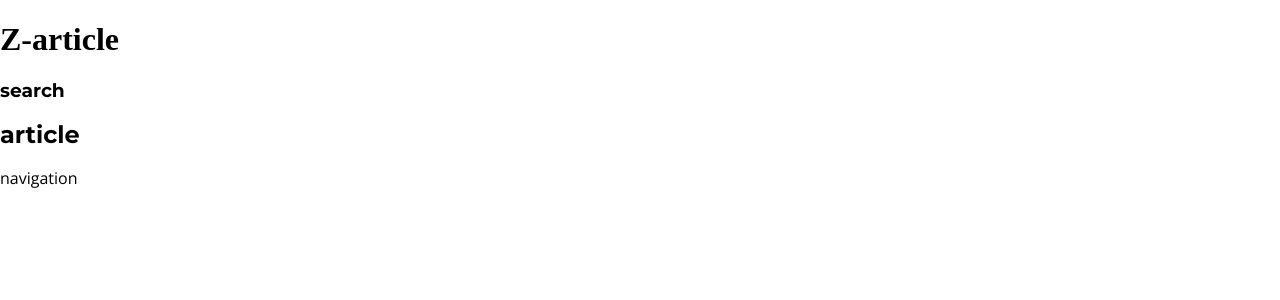
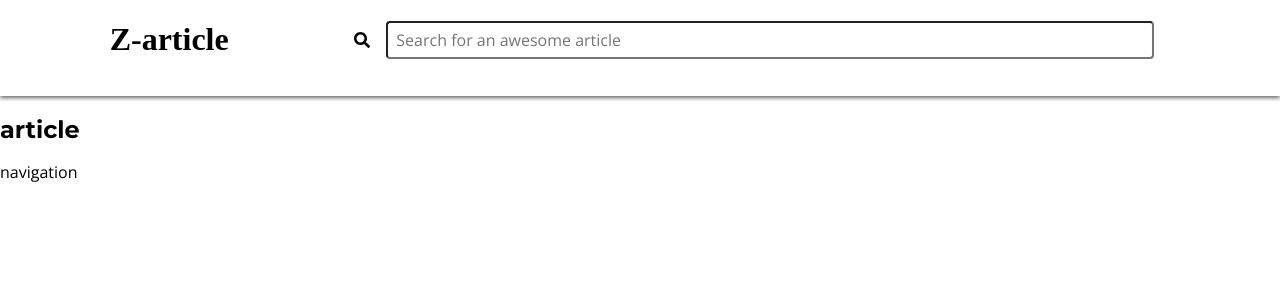
Before and after one commit to jmtalarn/z-article, a React (Create React App) app: page / in a window 1280 px wide. Shown: the top 300 px of the page. Built offline with nearby package versions, Linux system fonts and the light colour scheme; a web font is replaced by a local one.

Commit message:
Styling header

```diff
--- a/src/App.css
+++ b/src/App.css
@@ -1,3 +1,12 @@
 .header .title {
 	font-family: 'Kumar One Outline', cursive;
 }
+
+.header {
+	display: flex;
+	align-items: center;
+	justify-content: space-evenly;
+	flex-wrap: wrap;
+	box-shadow: 0 2px 4px dimgray;
+	padding-bottom: 1rem;
+}
--- a/src/App.js
+++ b/src/App.js
@@ -1,7 +1,8 @@
 import React, { Component } from 'react';
+import Search from './components/Search';
 import './utils/FontAwesome.init';
+import './App.css';
 
-import './App.css';
 
 class App extends Component {
 	render() {
@@ -9,7 +10,7 @@ class App extends Component {
 			<div className="App">
 				<header className="header">
 					<h1 className="title"> Z-article </h1>
-					<h3> search</h3>
+					<Search />
 				</header>
 				<main>
 					<article>
--- /dev/null
+++ b/src/components/Search/index.js
@@ -0,0 +1,21 @@
+import React, { Component } from 'react';
+import './search.css'
+	;
+import { FontAwesomeIcon } from '@fortawesome/react-fontawesome';
+
+export default class Search extends Component {
+
+	render() {
+
+		return (
+			<div className="search">
+				<FontAwesomeIcon className="search-icon" icon="search" />
+				<input type="text"
+					className="search-input"
+					placeholder="Search for an awesome article"
+				/>
+			</div>
+		);
+	}
+
+}
--- /dev/null
+++ b/src/components/Search/search.css
@@ -0,0 +1,20 @@
+.search {
+	width: 100%;
+	max-width: 50rem;
+	display: flex;
+	align-items: center;
+	padding: 0 1rem;
+}
+
+.search .search-icon {
+	margin-right: 1rem;
+}
+
+
+
+.search .search-input {
+	width: calc(100% - 3rem);
+	padding: .5rem;
+	border-radius: 4px;
+
+}
```
